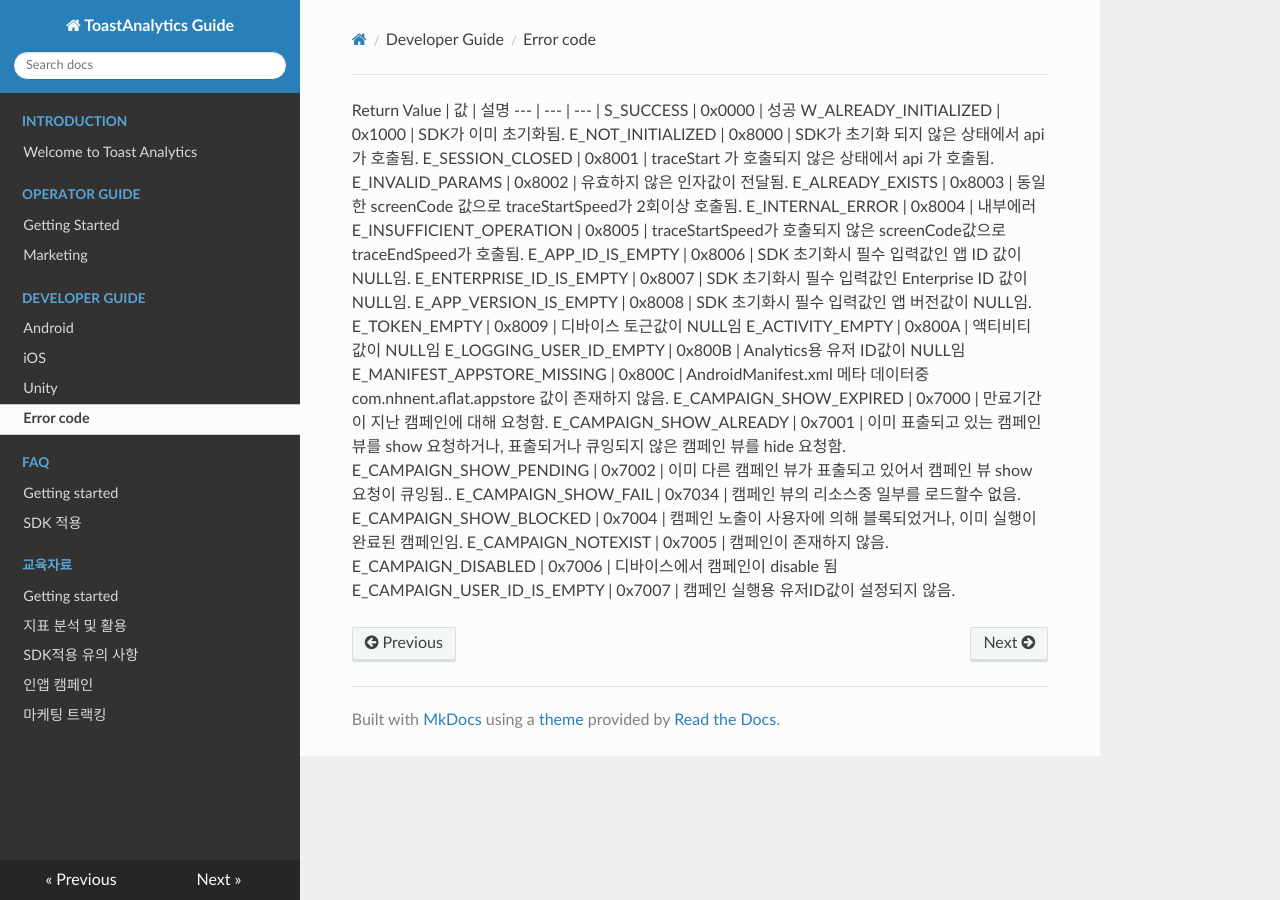
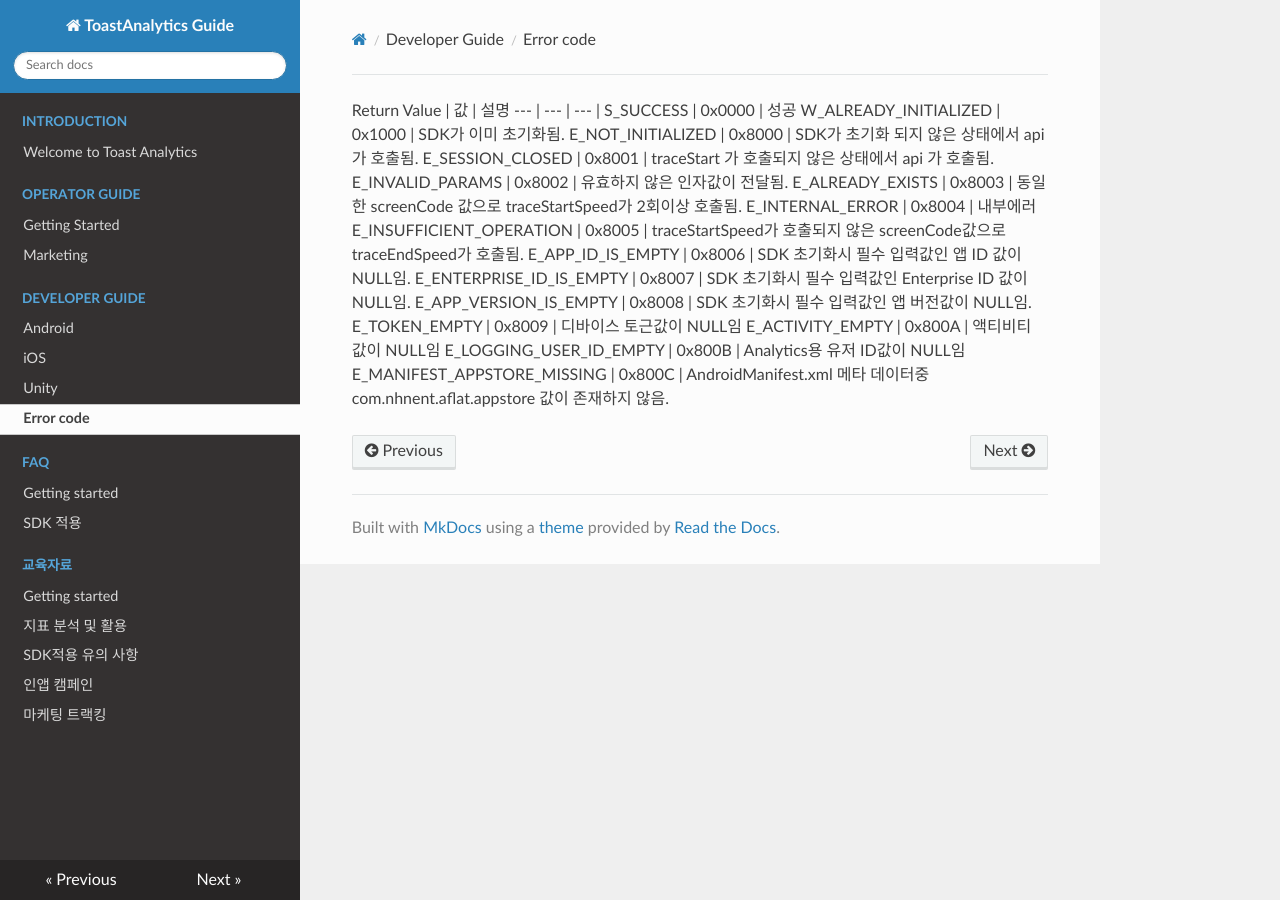
Before and after one commit to ToastAnalytics/ToastAnalytics, an MkDocs documentation site: the page built from docs/Developer/9. Error Code.md, in a window 1280 px wide. Built offline with MkDocs 1.6.1, drawn with Linux system fonts in a browser that asks for light colours; nearby versions of some CDN libraries; old or Windows-style settings are respelled for this version of MkDocs.

Commit message:
Update 9. Error Code.md

```diff
--- a/docs/Developer/9. Error Code.md
+++ b/docs/Developer/9. Error Code.md
@@ -15,11 +15,3 @@ E_TOKEN_EMPTY | 0x8009 | 디바이스 토근값이 NULL임
 E_ACTIVITY_EMPTY | 0x800A | 액티비티 값이 NULL임
 E_LOGGING_USER_ID_EMPTY | 0x800B | Analytics용 유저 ID값이 NULL임
 E_MANIFEST_APPSTORE_MISSING | 0x800C | AndroidManifest.xml 메타 데이터중 com.nhnent.aflat.appstore 값이 존재하지 않음.
-E_CAMPAIGN_SHOW_EXPIRED | 0x7000 | 만료기간이 지난 캠페인에 대해 요청함.
-E_CAMPAIGN_SHOW_ALREADY | 0x7001 | 이미 표출되고 있는 캠페인 뷰를 show 요청하거나, 표출되거나 큐잉되지 않은 캠페인 뷰를 hide 요청함.
-E_CAMPAIGN_SHOW_PENDING | 0x7002 | 이미 다른 캠페인 뷰가 표출되고 있어서 캠페인 뷰 show 요청이 큐잉됨..
-E_CAMPAIGN_SHOW_FAIL | 0x7034 | 캠페인 뷰의 리소스중 일부를 로드할수 없음.
-E_CAMPAIGN_SHOW_BLOCKED | 0x7004 | 캠페인 노출이 사용자에 의해 블록되었거나, 이미 실행이 완료된 캠페인임.
-E_CAMPAIGN_NOTEXIST | 0x7005 | 캠페인이 존재하지 않음.
-E_CAMPAIGN_DISABLED | 0x7006 | 디바이스에서 캠페인이 disable 됨
-E_CAMPAIGN_USER_ID_IS_EMPTY | 0x7007 | 캠페인 실행용 유저ID값이 설정되지 않음.
```
